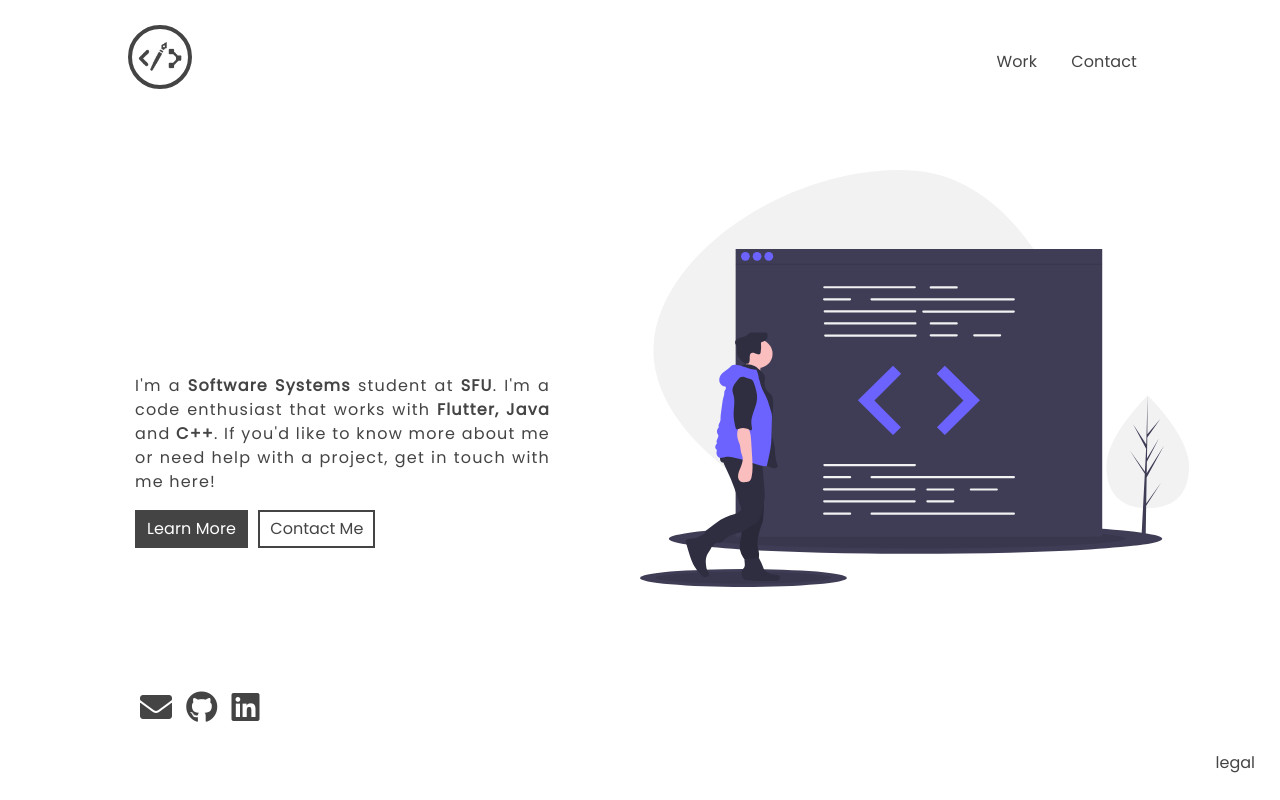
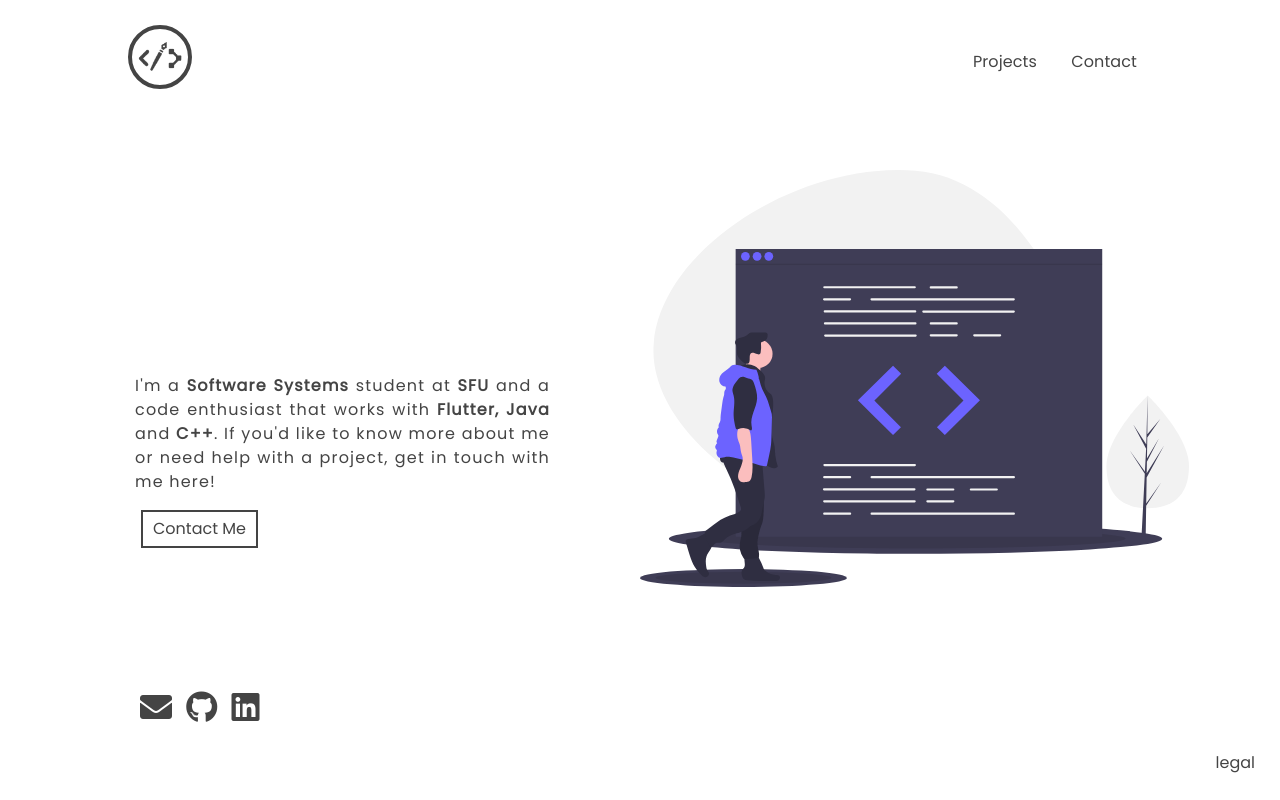
Before and after one commit to ahmali3/ahmali3.github.io, a plain HTML site: page index.html in a window 1280 px wide. Drawn offline with nearby package versions, Linux system fonts and the light colour scheme.

Commit message:
Change UI Features

```diff
--- a/index.html
+++ b/index.html
@@ -47,7 +47,7 @@
                 </div>
                 <div class="nav-items">
                     <ul>
-                        <li><span><a href="work.html">Work</a></span></li>
+                        <li><span><a href="work.html">Projects</a></span></li>
                         <li><span><a href="contact.html">Contact</a></span></li>
                     </ul>
                 </div>
@@ -59,13 +59,10 @@
                 <h1 class="hero-tag"><span class="typer" id="main" data-words="Hi, I'm Ahmed." data-delay="100"
                         data-deleteDelay="1000" data-loop="1" style="color:blue!important;"></span>
                     &nbsp;</h1>
-                <p class="hero-des">I'm a <b>Software Systems</b> student at <b>SFU</b>. I'm a code enthusiast that works with <b>Flutter, Java</b> and <b>C++</b>.
+                <p class="hero-des">I'm a <b>Software Systems</b> student at <b>SFU</b> and a code enthusiast that works with <b>Flutter, Java</b> and <b>C++</b>.
                     If you'd like to know more about me or need help with a project, get in touch with me here!
                 </p>
                 <script async src="https://unpkg.com/typer-dot-js@0.1.0/typer.js"></script>
-                <button class="animated bounce delay-4s learn-btn">
-                    Learn More
-                </button>
                 <a href="contact.html"><button class="contact-btn">
                         Contact Me
                     </button></a>
@@ -92,7 +89,7 @@
                 <div>
                     <ul>
                         <li><a href="#" style="text-decoration: line-through;">Home</a></li>
-                        <li><a href="work.html">Work</a></li>
+                        <li><a href="work.html">Projects</a></li>
                         <li><a href="contact.html">Contact</a></li>
                     </ul>
                 </div>
```
Also changed, not shown: contact.html (+2 -4 lines), work.html (+5 -4 lines), assets/img/favicon-16x16.png (deleted), assets/img/work/mym/herob.png (deleted), screenshots/1-mobile.png (deleted), screenshots/1.png (deleted), screenshots/3-mobile.png (deleted), screenshots/3.png (deleted).
